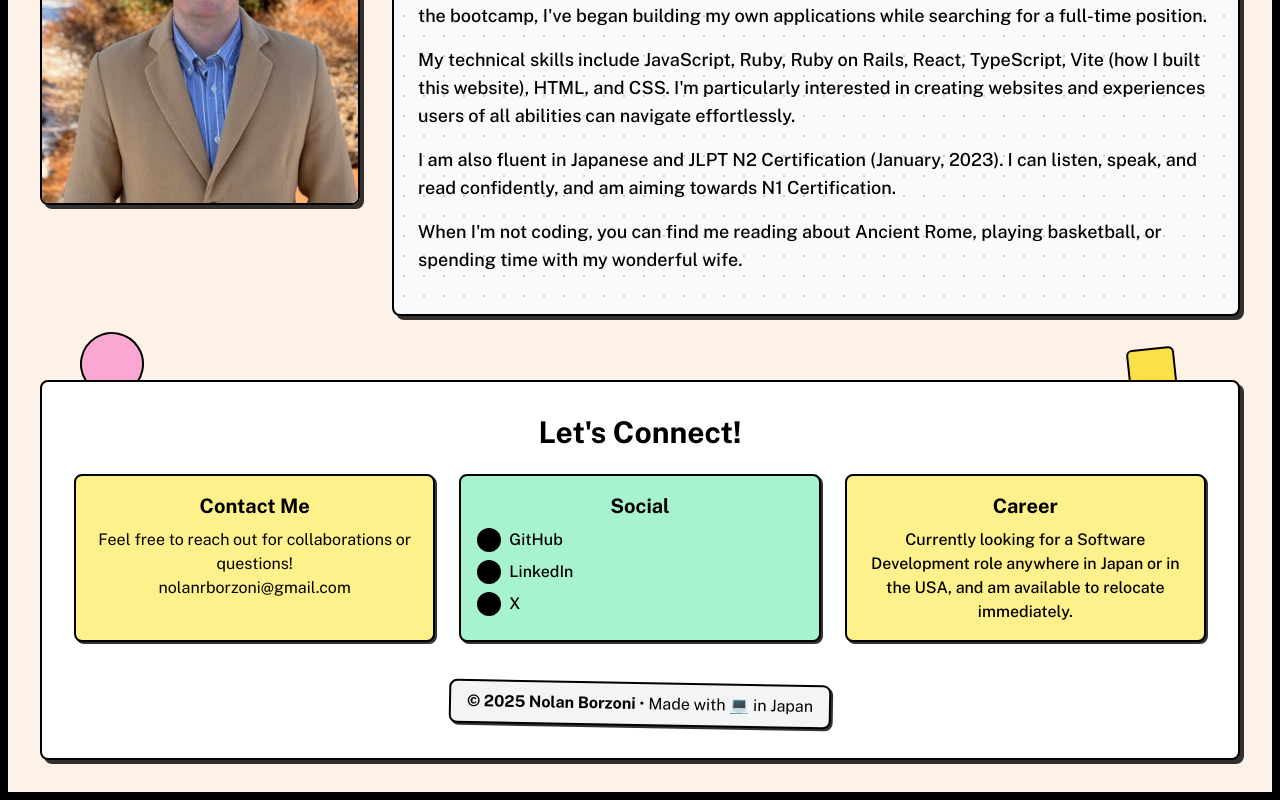
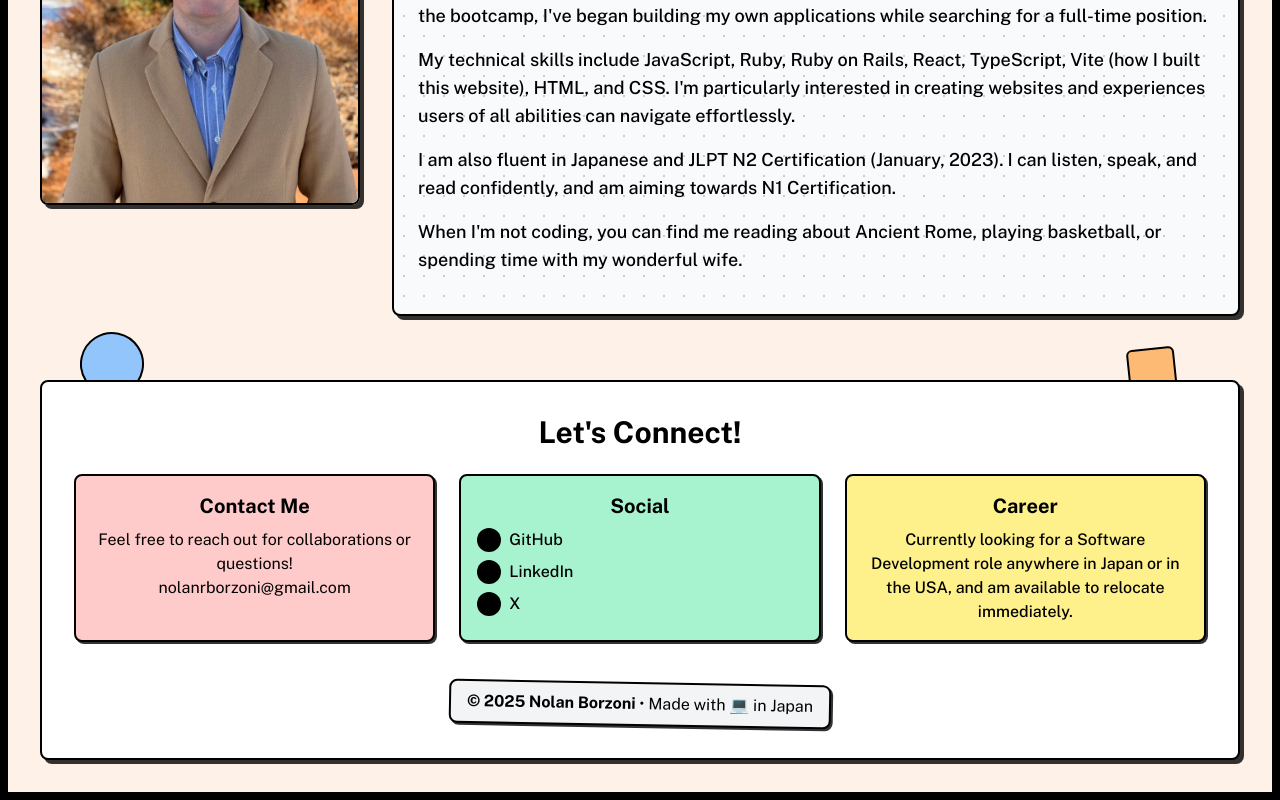
Before and after one commit to nolanborz/dev-brutality, a React (Vite) app: page / in a window 1280 px wide. Shown: the part 394-1194 px from the top of the page. Built offline with nearby package versions, Linux system fonts and the light colour scheme.

Commit message:
Update colors and fix github link

```diff
--- a/src/components/Footer.tsx
+++ b/src/components/Footer.tsx
@@ -7,12 +7,11 @@ const Footer: React.FC = () => {
   return (
     <footer className="mt-16">
       <div className="relative">
-        {/* Decorative elements */}
         <div className="absolute -top-12 left-10 transform rotate-12">
-          <div className="w-16 h-16 bg-pink-300 border-2 border-black rounded-full"></div>
+          <div className="w-16 h-16 bg-blue-300 border-2 border-black rounded-full"></div>
         </div>
         <div className="absolute -top-8 right-16 transform -rotate-6">
-          <div className="w-12 h-12 bg-yellow-300 border-2 border-black rounded-md"></div>
+          <div className="w-12 h-12 bg-orange-300 border-2 border-black rounded-md"></div>
         </div>
 
         <div className="relative bg-white border-2 border-black rounded-lg p-8 shadow-[4px_4px_0px_0px_rgba(0,0,0,0.8)]">
@@ -26,7 +25,7 @@ const Footer: React.FC = () => {
             <ConnectCard
               titleEn="Contact Me"
               titleJa="お問い合わせ"
-              bgColor="bg-yellow-200"
+              bgColor="bg-red-200"
             >
               <TranslatedText
                 en="Feel free to reach out for collaborations or questions!"
--- a/src/components/MyWork.tsx
+++ b/src/components/MyWork.tsx
@@ -49,7 +49,7 @@ const MyWork: React.FC = () => {
         "Avramaxは私の現在進行中のプロジェクトで、私の好きなカードゲーム「遊戯王」のオンライン対戦アプリケーションです。13,000枚以上のカードデータベースを素早くフィルタリングし検索するためにRuby on Rails APIバックエンドを使用し、フロントエンドにはすべての対話処理のためにReactを採用する予定です。",
 
       techStack: "Ruby on Rails, React, PostgreSQL",
-      github: "https://github.com/yourusername/project-repo",
+      github: "https://github.com/nolanborz/avramax",
     },
   ];
 
```
